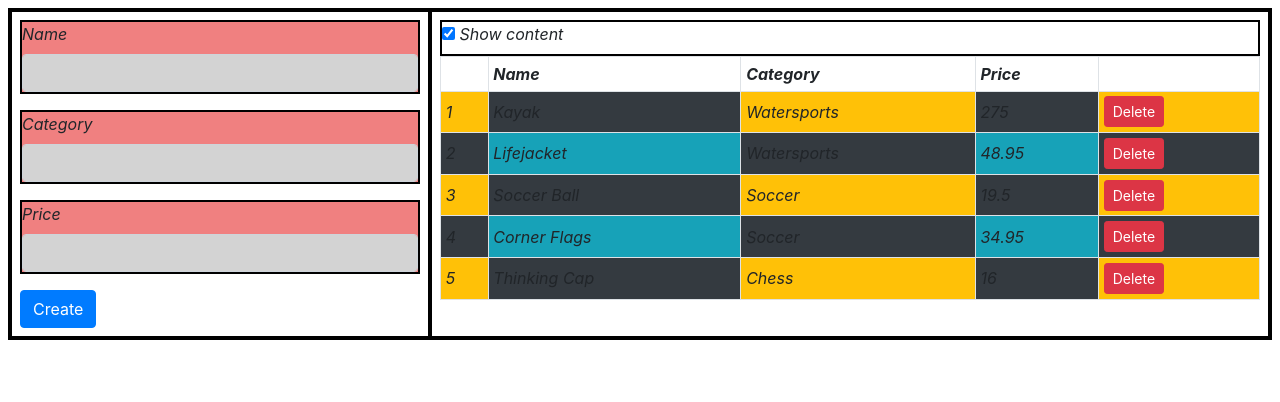
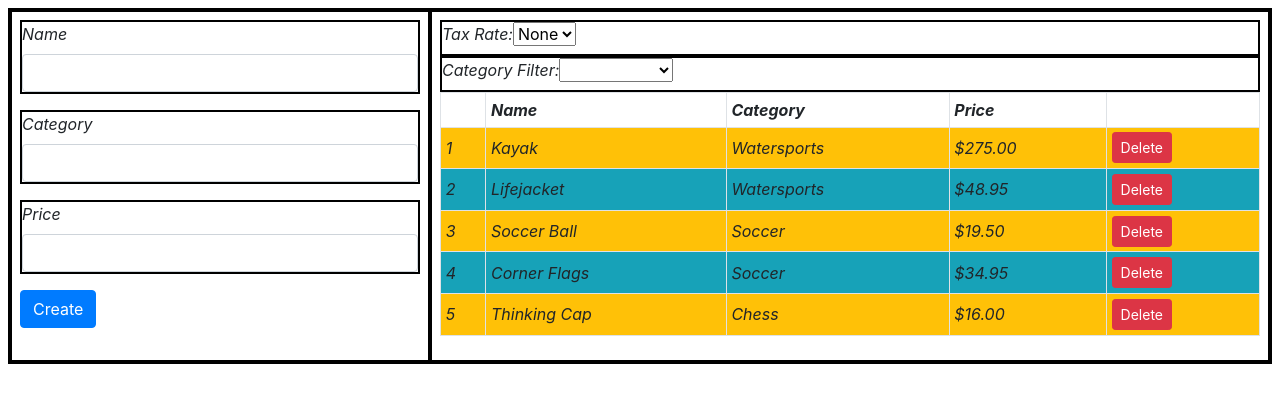
Before and after one commit to adriloma/angular-pro, an Angular app: page / in a window 1280 px wide. Shown: the top 402 px of the page. Built offline with nearby package versions, Linux system fonts and the light colour scheme.

Commit message:
finished chapter 18

```diff
--- /dev/null
+++ b/src/app/addTax.pipe.ts
@@ -0,0 +1,15 @@
+import { Pipe, PipeTransform } from "@angular/core";
+
+@Pipe({
+    name: 'addTax'
+})
+export class PaAddTaxPipe implements PipeTransform {
+    defaultRate = 10;
+
+    transform(value: any, rate?: any): number {
+        const valueNumber = Number.parseFloat(value);
+        const rateNumber = rate === undefined ? this.defaultRate : Number.parseInt(rate, 10);
+
+        return valueNumber + (valueNumber * (rateNumber / 100));
+    }
+}
--- a/src/app/app.component.ts
+++ b/src/app/app.component.ts
@@ -3,7 +3,7 @@ import { Component } from '@angular/core';
 @Component({
   selector: 'pro-root',
   templateUrl: './app.component.html',
-  styleUrls: ['./app.component.css']
+//   styleUrls: ['./app.component.css']
 })
 export class AppComponent {
   title = 'angular-pro';
--- a/src/app/app.module.ts
+++ b/src/app/app.module.ts
@@ -13,6 +13,8 @@ import { PaCellColorSwitcher } from './product/cellColorSwitcher.directive';
 import { ProductTableComponent } from './productTable.component';
 import { ProductFormComponent } from './productForm.component';
 import { PaToggleView } from './toggleView.component';
+import { PaAddTaxPipe } from './addTax.pipe';
+import { PaCategoryFilterPipe } from './categoryFilter.pipe';
 
 @NgModule({
   declarations: [
@@ -25,7 +27,9 @@ import { PaToggleView } from './toggleView.component';
     PaCellColorSwitcher,
     ProductTableComponent,
     ProductFormComponent,
-    PaToggleView
+    PaToggleView,
+    PaAddTaxPipe,
+    PaCategoryFilterPipe
   ],
   imports: [
     BrowserModule,
--- /dev/null
+++ b/src/app/categoryFilter.pipe.ts
@@ -0,0 +1,12 @@
+import { Pipe } from "@angular/core";
+import { Product } from './product/product.model';
+@Pipe({
+    name: "filter",
+    pure: false
+})
+export class PaCategoryFilterPipe {
+    transform(products: Product[], category: string): Product[] {
+        return category == undefined ?
+            products : products.filter(p => p.category == category);
+    }
+}
--- a/src/app/product/cellColor.directive.ts
+++ b/src/app/product/cellColor.directive.ts
@@ -1,6 +1,6 @@
 import { Directive, HostBinding } from "@angular/core";
 @Directive({
-    selector: "td"
+    selector: "td[paApplyColor]"
 })
 export class PaCellColor {
     @HostBinding("class") bgClass: string = "";
--- a/src/app/productForm.component.ts
+++ b/src/app/productForm.component.ts
@@ -5,8 +5,8 @@ import { Product } from './product/product.model';
 @Component({
     selector: 'paProductForm',
     templateUrl: 'productForm.component.html',
-    styleUrls: ['productForm.component.css'],
-    encapsulation: ViewEncapsulation.Emulated
+    // styleUrls: ['productForm.component.css'],
+    // encapsulation: ViewEncapsulation.Emulated
 })
 export class ProductFormComponent {
     form: ProductFormGroup = new ProductFormGroup();
--- a/src/app/productTable.component.html
+++ b/src/app/productTable.component.html
@@ -1,3 +1,20 @@
+<div>
+    <label>Tax Rate:</label>
+    <select [value]="taxRate || 0" (change)="taxRate=$event.target.value">
+        <option value="0">None</option>
+        <option value="10">10%</option>
+        <option value="20">20%</option>
+        <option value="50">50%</option>
+    </select>
+</div>
+<div>
+    <label>Category Filter:</label>
+    <select [(ngModel)]="categoryFilter">
+        <option>Watersports</option>
+        <option>Soccer</option>
+        <option>Chess</option>
+    </select>
+</div>
 <table class="table table-sm table-bordered table-striped">
     <tr>
         <th></th>
@@ -6,12 +23,12 @@
         <th>Price</th>
         <th></th>
     </tr>
-    <tr *customFor="let item of getProducts(); let i = index; let odd = odd;
+    <tr *customFor="let item of getProducts() | filter:categoryFilter; let i = index; let odd = odd;
             let even = even" [class.bg-info]="odd" [class.bg-warning]="even">
         <td style="vertical-align:middle">{{i + 1}}</td>
         <td style="vertical-align:middle">{{item.name}}</td>
         <td style="vertical-align:middle">{{item.category}}</td>
-        <td style="vertical-align:middle">{{item.price}}</td>
+        <td style="vertical-align:middle">{{item.price | addTax:(taxRate || 0) | currency : "USD" : "symbol"}}</td>
         <td class="text-xs-center">
             <button class="btn btn-danger btn-sm" (click)="deleteProduct(item.id)">
                 Delete
--- a/src/app/productTable.component.ts
+++ b/src/app/productTable.component.ts
@@ -1,15 +1,13 @@
 import { Component, Input, ViewChildren, QueryList } from "@angular/core";
 import { Model } from './product/repository.model';
 import { Product } from './product/product.model';
-import { PaCellColor } from './product/cellColor.directive';
-
 @Component({
-    selector: 'paProductTable',
-    templateUrl: './productTable.component.html'
+    selector: "paProductTable",
+    templateUrl: "productTable.component.html"
 })
 export class ProductTableComponent {
-    @Input('model') dataModel: Model;
-
+    @Input("model")
+    dataModel: Model;
     getProduct(key: number): Product {
         return this.dataModel.getProduct(key);
     }
@@ -19,21 +17,4 @@ export class ProductTableComponent {
     deleteProduct(key: number) {
         this.dataModel.deleteProduct(key);
     }
-    showTable: boolean = true;
-
-    @ViewChildren(PaCellColor) viewChildren: QueryList<PaCellColor>;
-
-    ngAfterViewInit() {
-        this.viewChildren.changes.subscribe(() => {
-            this.updateViewChildren();
-        });
-        this.updateViewChildren();
-    }
-    private updateViewChildren() {
-        setTimeout(() => {
-            this.viewChildren.forEach((child, index) => {
-                child.setColor(index % 2 ? true : false);
-            })
-        }, 0);
-    }
 }
--- a/src/app/template.html
+++ b/src/app/template.html
@@ -3,8 +3,6 @@
         <paProductForm (paNewProduct)="addProduct($event)"></paProductForm>
     </div>
     <div class="col-8 p-2">
-        <paToggleView>
-            <paProductTable [model]="model"></paProductTable>
-        </paToggleView>
+        <paProductTable [model]="model"></paProductTable>
     </div>
 </div>
```
